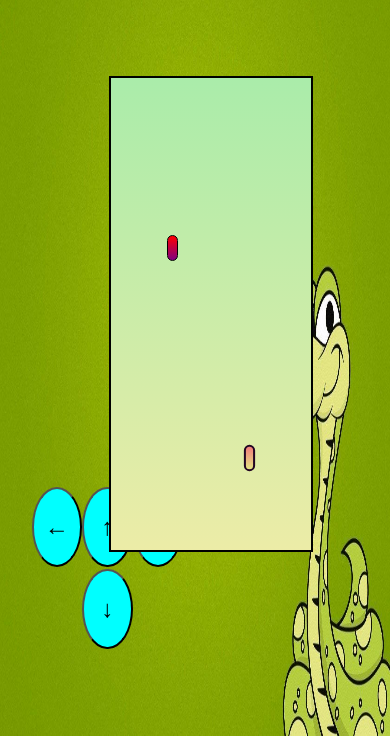
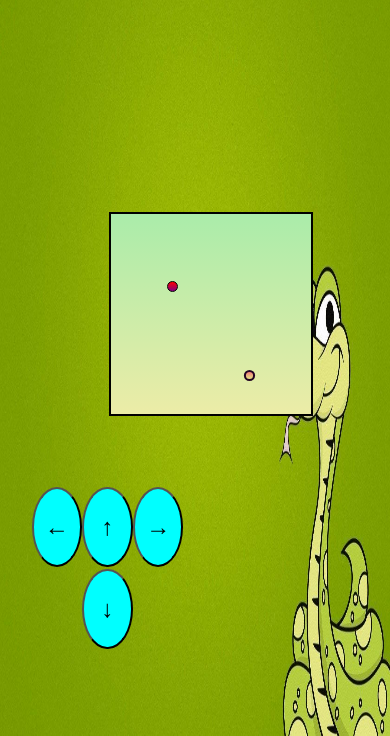
Before and after one commit to goutamkushwah/Mobile-game-Snake, a plain HTML site: page index.html in a window 390 px wide. Shown: the part 108-844 px from the top of the page. Drawn offline with Linux system fonts and the light colour scheme; a web font is replaced by a local one.

Commit message:
Update style.css

```diff
--- a/style.css
+++ b/style.css
@@ -110,6 +110,6 @@ button {
     }
     #board{
        width: 200px;
-          height: 56%;
+          height: 200px;
     }
 }
```
